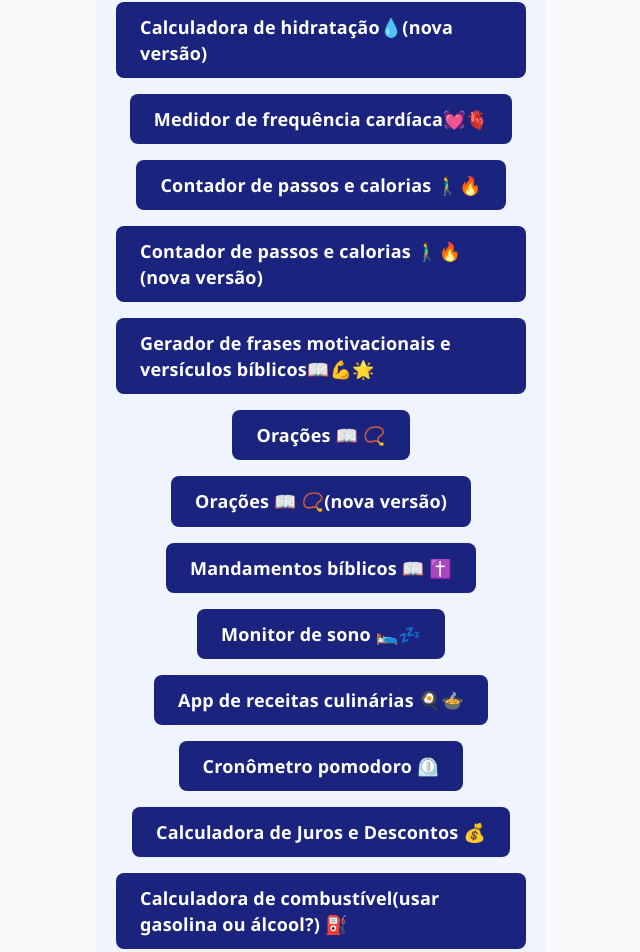
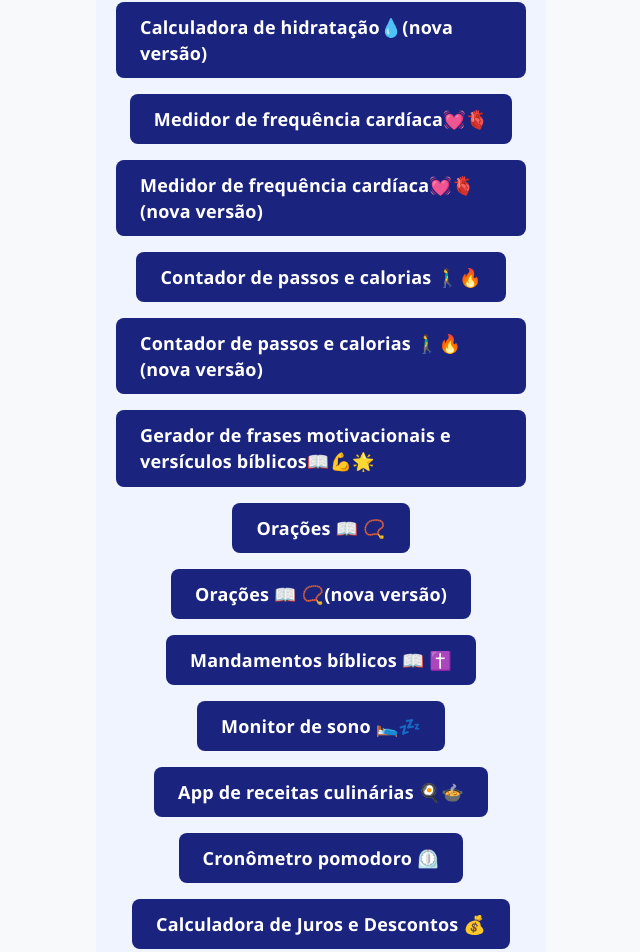
Before and after one commit to samylleribeiro/portifolio-react, a React (Vite) app: page / in a window 1280 px wide. Shown: the part 4201-5153 px from the top of the page, without its empty margins (319-959 px from the left). Built offline with nearby package versions, Linux system fonts and the light colour scheme.

Commit message:
adicionando uma nova versão para conferir a frequência cardiaca

```diff
--- a/src/App.jsx
+++ b/src/App.jsx
@@ -497,6 +497,15 @@ function App() {
           </li>
           <li>
             <a
+              href="https://samylleribeiro.github.io/frequenciaCardiaca/"
+              target="_blank"
+              rel="noreferrer"
+            >
+              Medidor de frequência cardíaca💓🫀(nova versão)
+            </a>
+          </li>
+          <li>
+            <a
               href="https://samylleribeiro.github.io/contador-passos-calorias/"
               target="_blank"
               rel="noreferrer"
```
